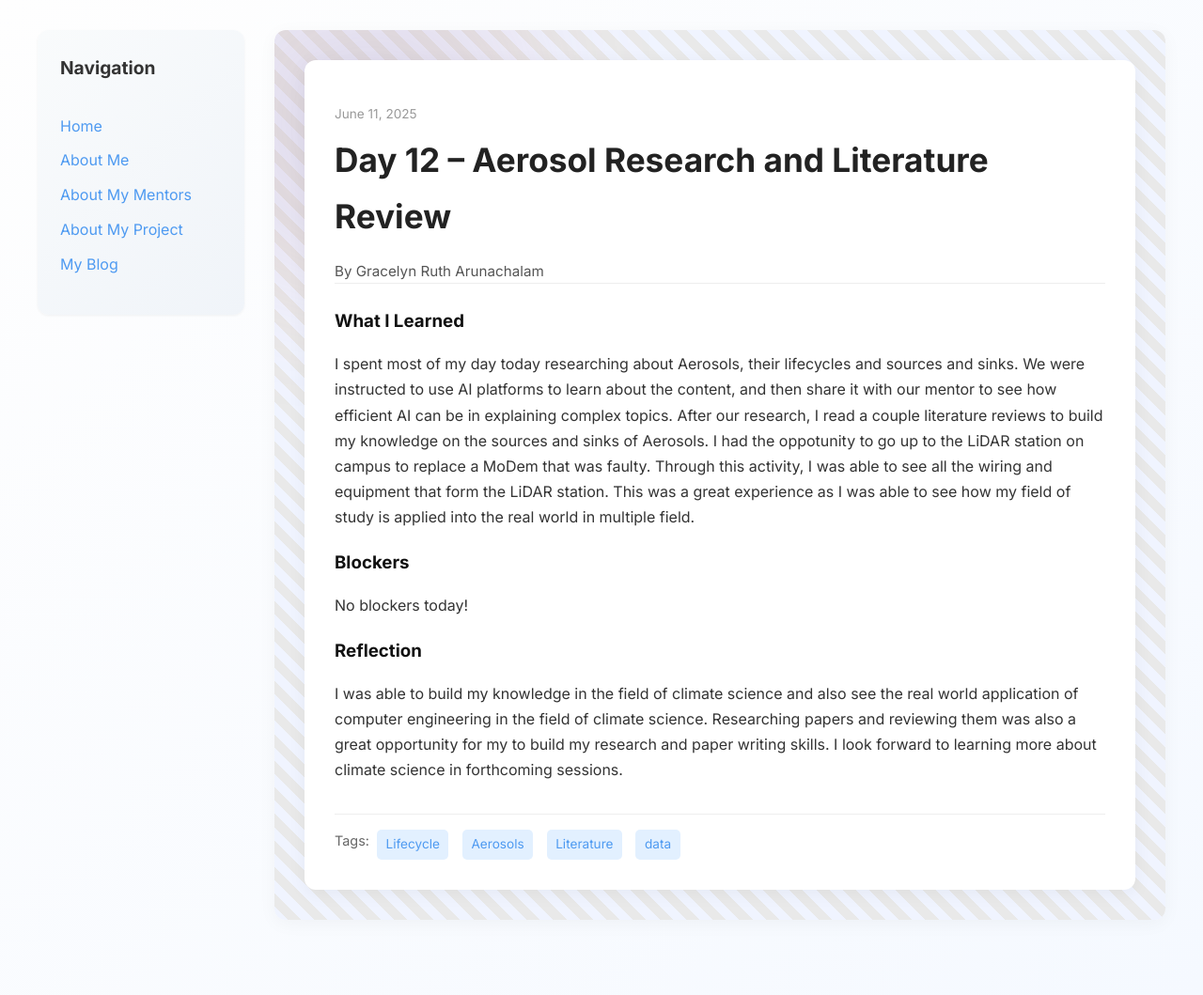
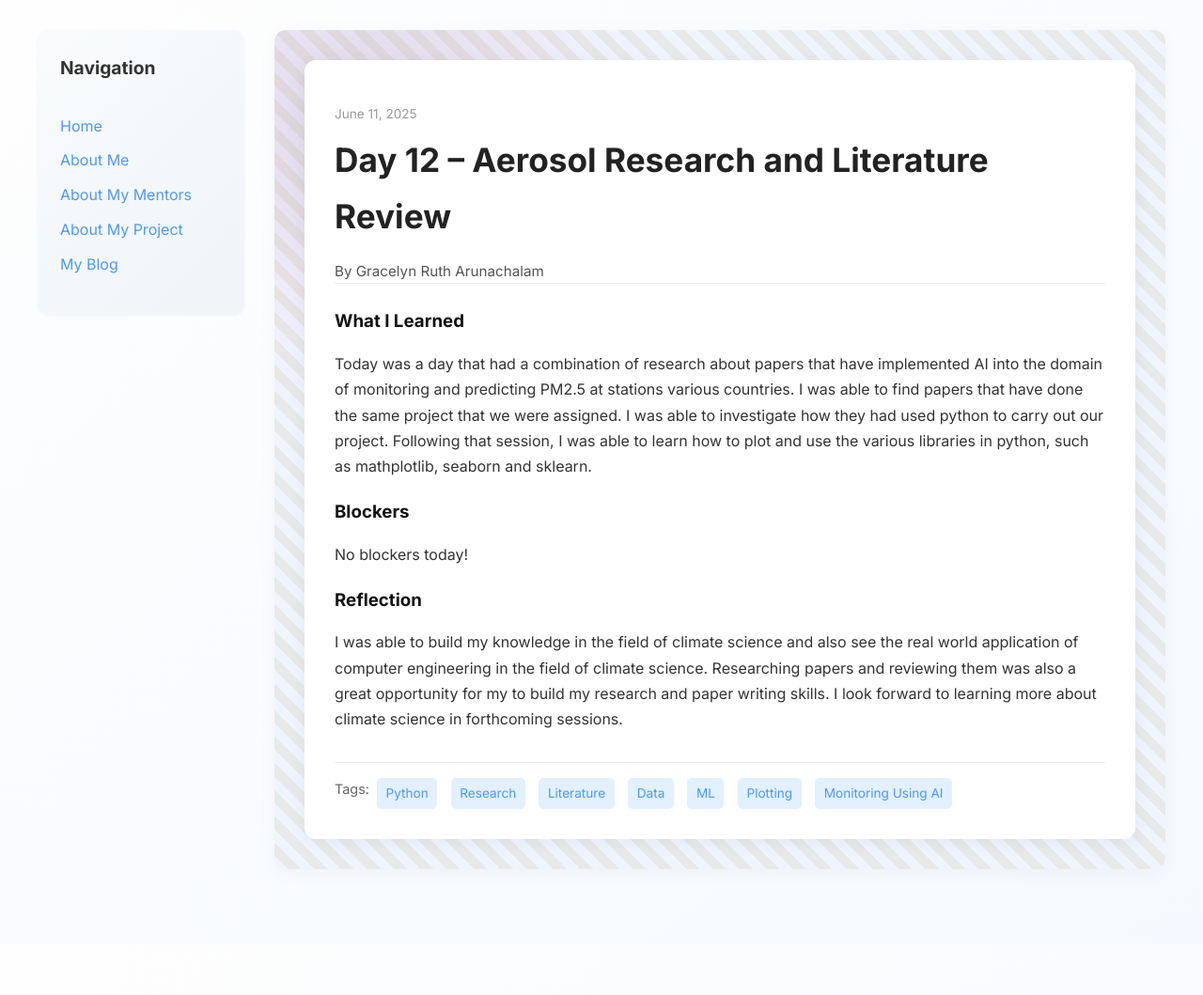
Before and after one commit to GracelynRuth/GracelynRuth.github.io, a Jekyll site: the page built from _posts/2025-06-11-day-12.md, in a window 1280 px wide. Shown: the whole page at 94% size. Built offline with Jekyll 4.4.1, drawn with Linux system fonts in a browser that asks for light colours; after the commit the page ends 1005 px from its top, so only the background shows below that.

Commit message:
Update 2025-06-11-day-12.md

```diff
--- a/_posts/2025-06-11-day-12.md
+++ b/_posts/2025-06-11-day-12.md
@@ -4,10 +4,10 @@ title: "Day 12 – Aerosol Research and Literature Review"
 date: 2025-06-11
 author: Gracelyn Ruth Arunachalam
 permalink: /day12.html
-tags: ["Lifecycle", "Aerosols", "Literature", "data"]
+tags: ["Python", "Research", "Literature", "Data", "ML", "Plotting", "Monitoring Using AI"]
 
 what_i_learned: |
-  I spent most of my day today researching about Aerosols, their lifecycles and sources and sinks. We were instructed to use AI platforms to learn about the content, and then share it with our mentor to see how efficient AI can be in explaining complex topics. After our research, I read a couple literature reviews to build my knowledge on the sources and sinks of Aerosols. I had the oppotunity to go up to the LiDAR station on campus to replace a MoDem that was faulty. Through this activity, I was able to see all the wiring and equipment that form the LiDAR station. This was a great experience as I was able to see how my field of study is applied into the real world in multiple field.
+  Today was a day that had a combination of research about papers that have implemented AI into the domain of monitoring and predicting PM2.5 at stations various countries. I was able to find papers that have done the same project that we were assigned. I  was able to investigate how they had used python to carry out our project. Following that session, I was able to learn how to plot and use the various libraries in python, such as mathplotlib, seaborn and sklearn.
 
 blockers: |
   No blockers today!
```
